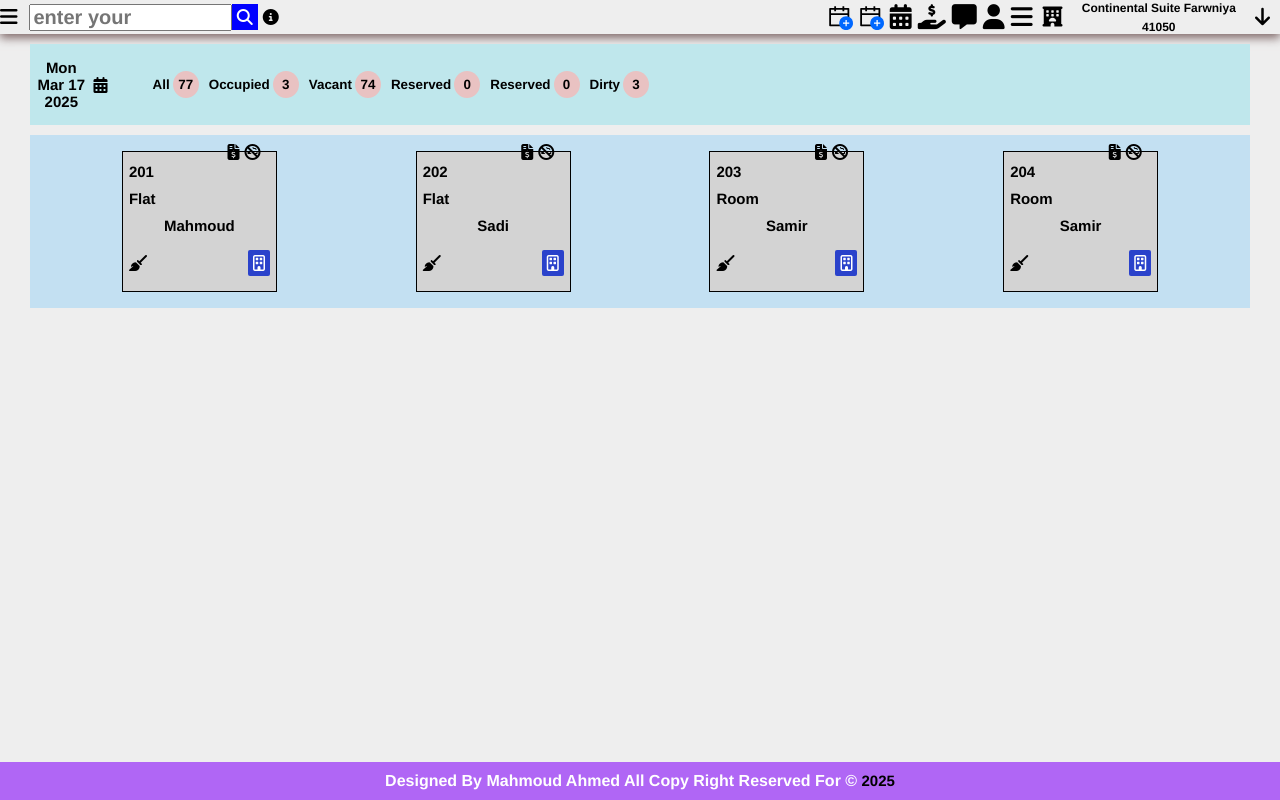
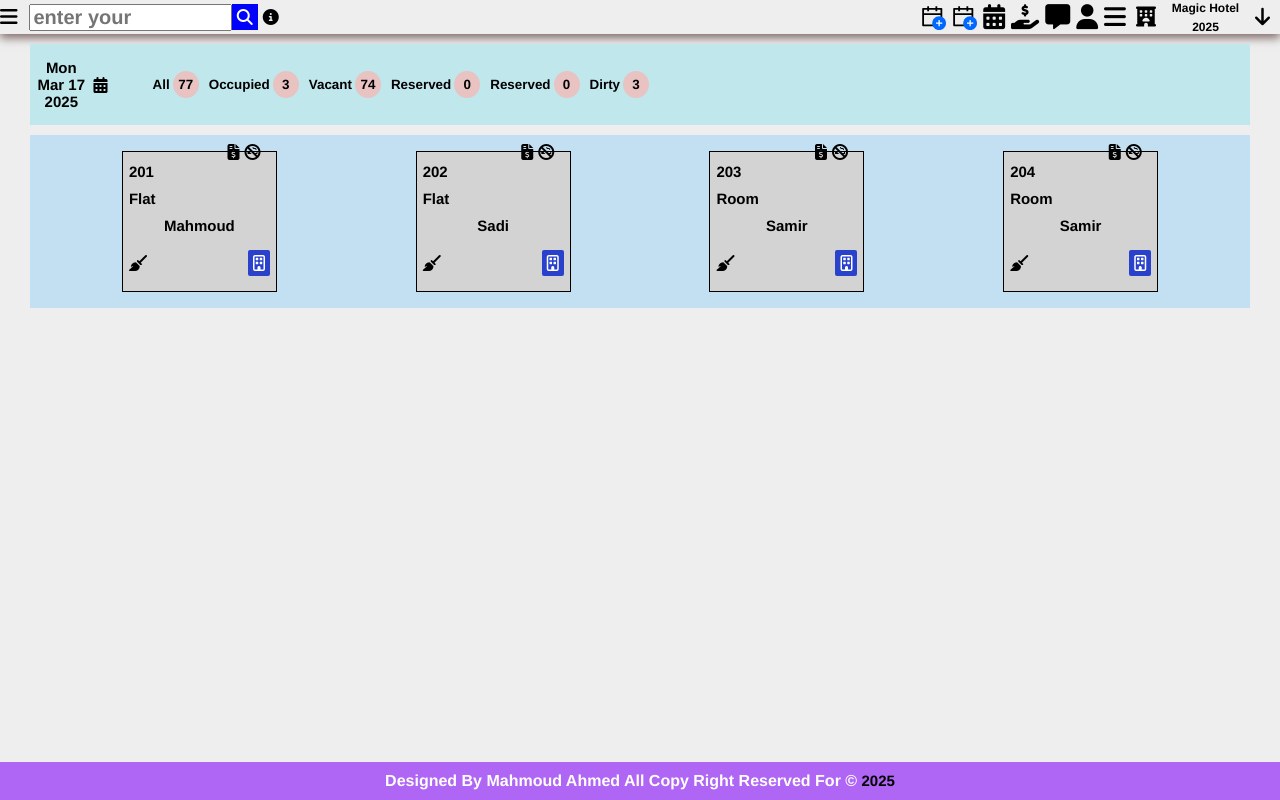
Before and after one commit to albashboshy/system, a plain HTML site: page Index.html in a window 1280 px wide. Drawn offline with Linux system fonts and the light colour scheme.

Commit message:
we changed name of hotel

```diff
--- a/Index.html
+++ b/Index.html
@@ -40,8 +40,8 @@
                 <div class="fourth">
                     <i class="fa-solid fa-hotel"></i>
                     <div>
-                        <h6>continental suite farwniya</h6>
-                        <h6>41050</h6>
+                        <h6>Magic Hotel</h6>
+                        <h6>2025</h6>
                     </div>
                     <i class="fa-solid fa-arrow-down"></i>
                 </div>
```
